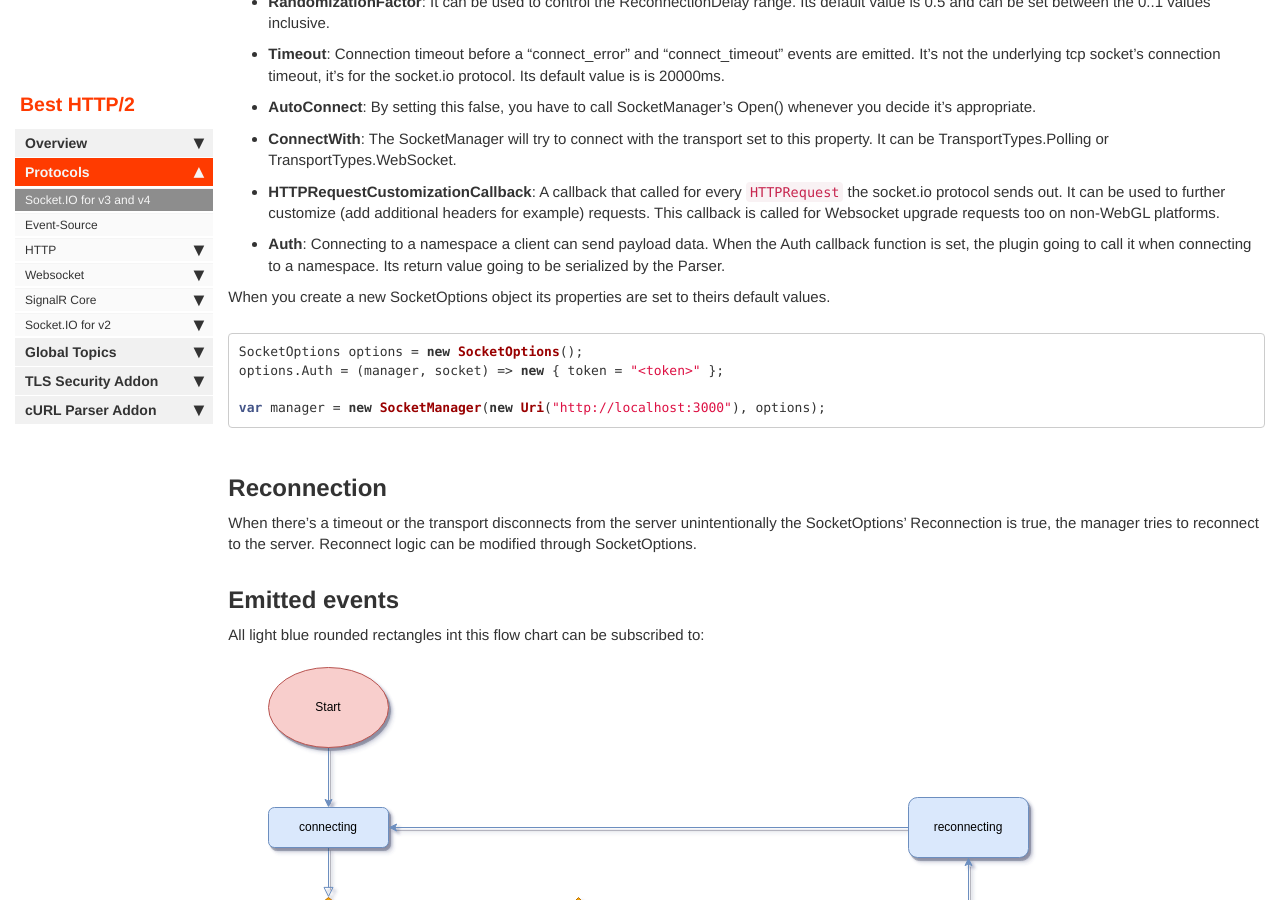
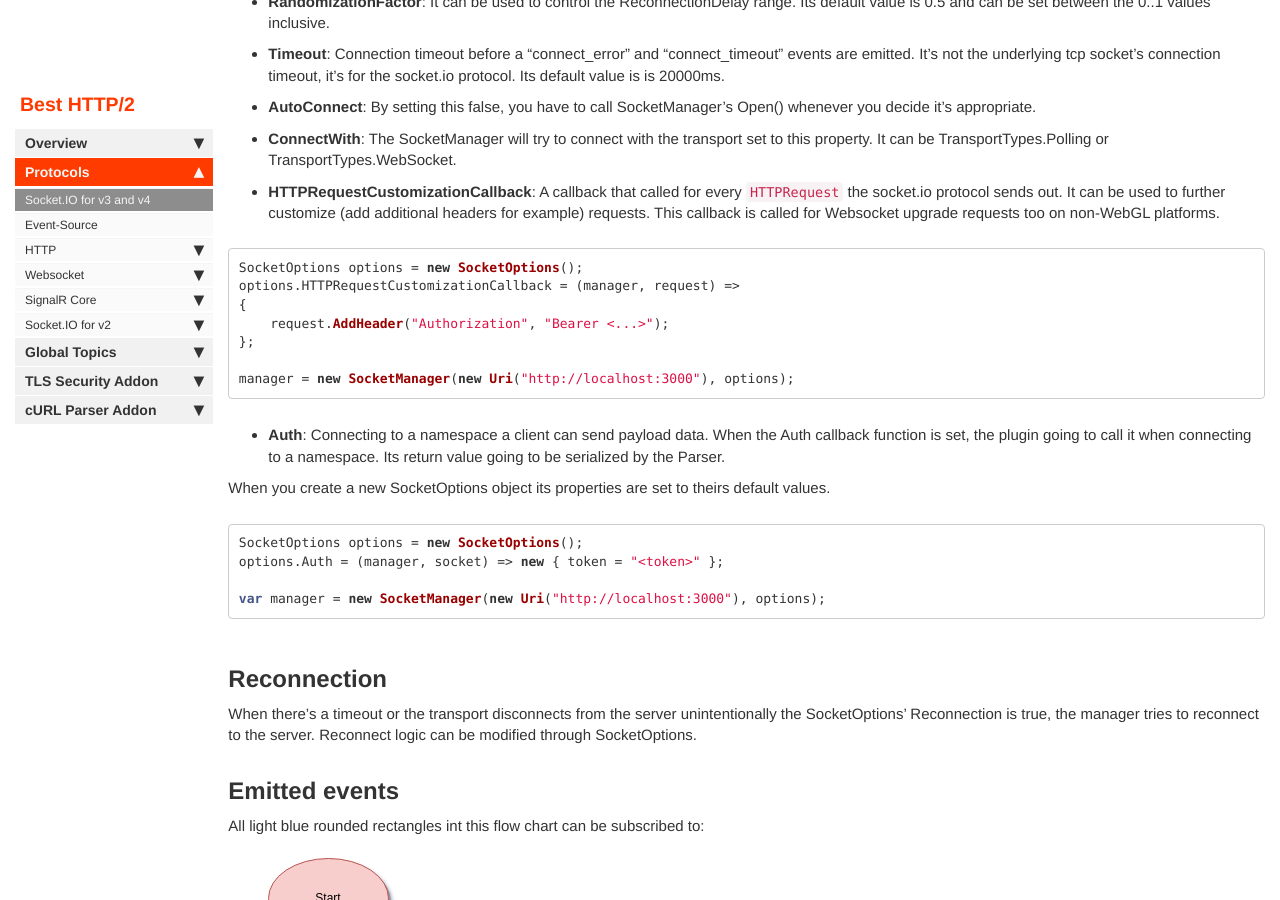
Before and after one commit to Benedicht/BestHTTP-Documentation, a Jekyll site: the page built from pages/best_http2/protocols/socketio/socketio.md, in a window 1280 px wide and 900 px high, scrolled down 7553 px. Built offline with Jekyll 4.4.1, drawn with Linux system fonts in a browser that asks for light colours; comment, search, counter and statistics services are not loaded.

Commit message:
Sample code for HTTPRequestCustomizationCallback

````diff
--- a/pages/best_http2/protocols/socketio/socketio.md
+++ b/pages/best_http2/protocols/socketio/socketio.md
@@ -329,6 +329,17 @@ var manager = new SocketManager(new Uri("http://localhost:3000"), options);
 - **AutoConnect**: By setting this false, you have to call SocketManager's Open() whenever you decide it's appropriate.
 - **ConnectWith**: The SocketManager will try to connect with the transport set to this property. It can be TransportTypes.Polling or TransportTypes.WebSocket.
 - **HTTPRequestCustomizationCallback**: A callback that called for every `HTTPRequest` the socket.io protocol sends out. It can be used to further customize (add additional headers for example) requests. This callback is called for Websocket upgrade requests too on non-WebGL platforms.
+
+```csharp
+SocketOptions options = new SocketOptions();
+options.HTTPRequestCustomizationCallback = (manager, request) =>
+{
+    request.AddHeader("Authorization", "Bearer <...>");
+};
+
+manager = new SocketManager(new Uri("http://localhost:3000"), options);
+```
+
 - **Auth**: Connecting to a namespace a client can send payload data. When the Auth callback function is set, the plugin going to call it when connecting to a namespace. Its return value going to be serialized by the Parser.
 
 When you create a new SocketOptions object its properties are set to theirs default values.
````
